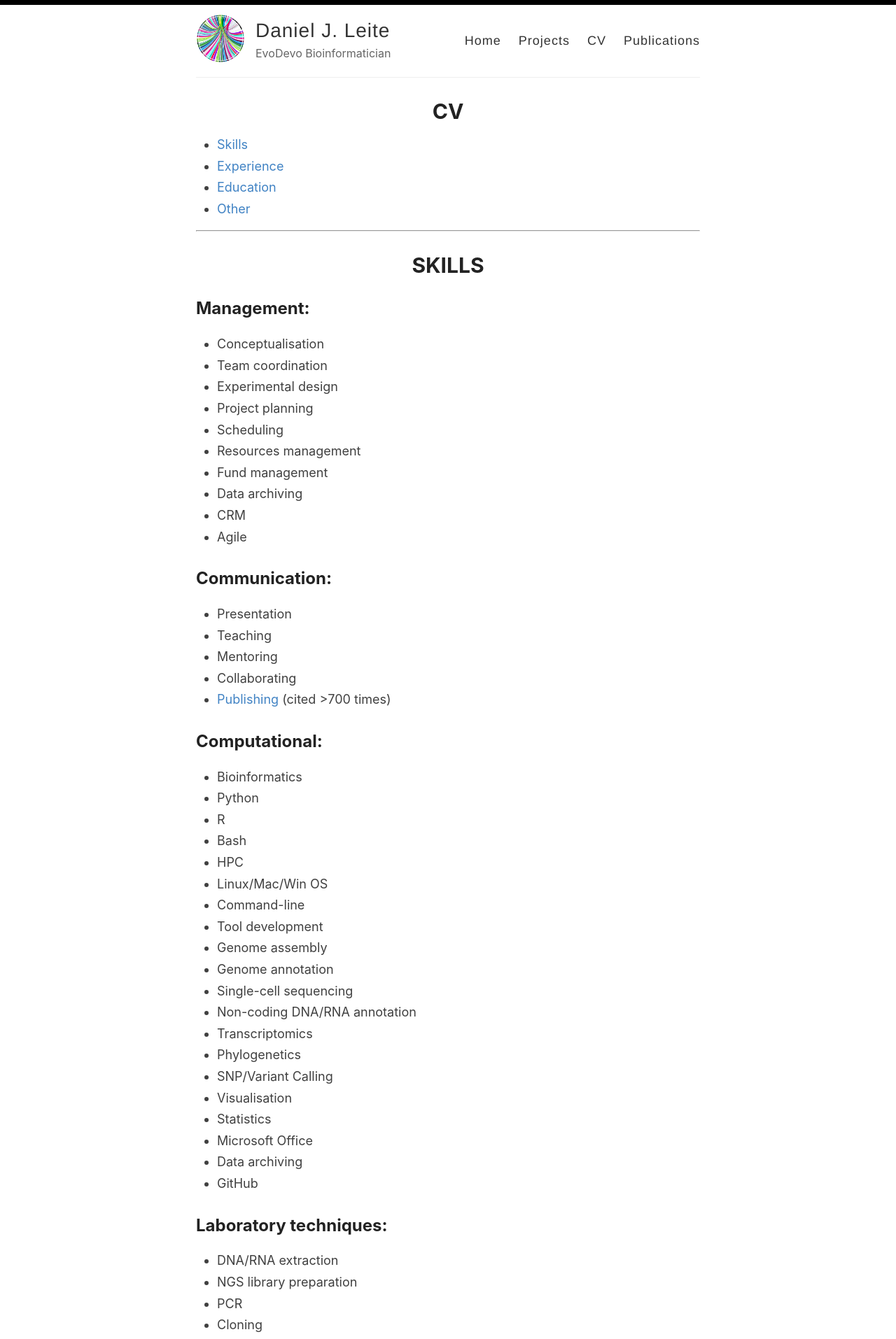
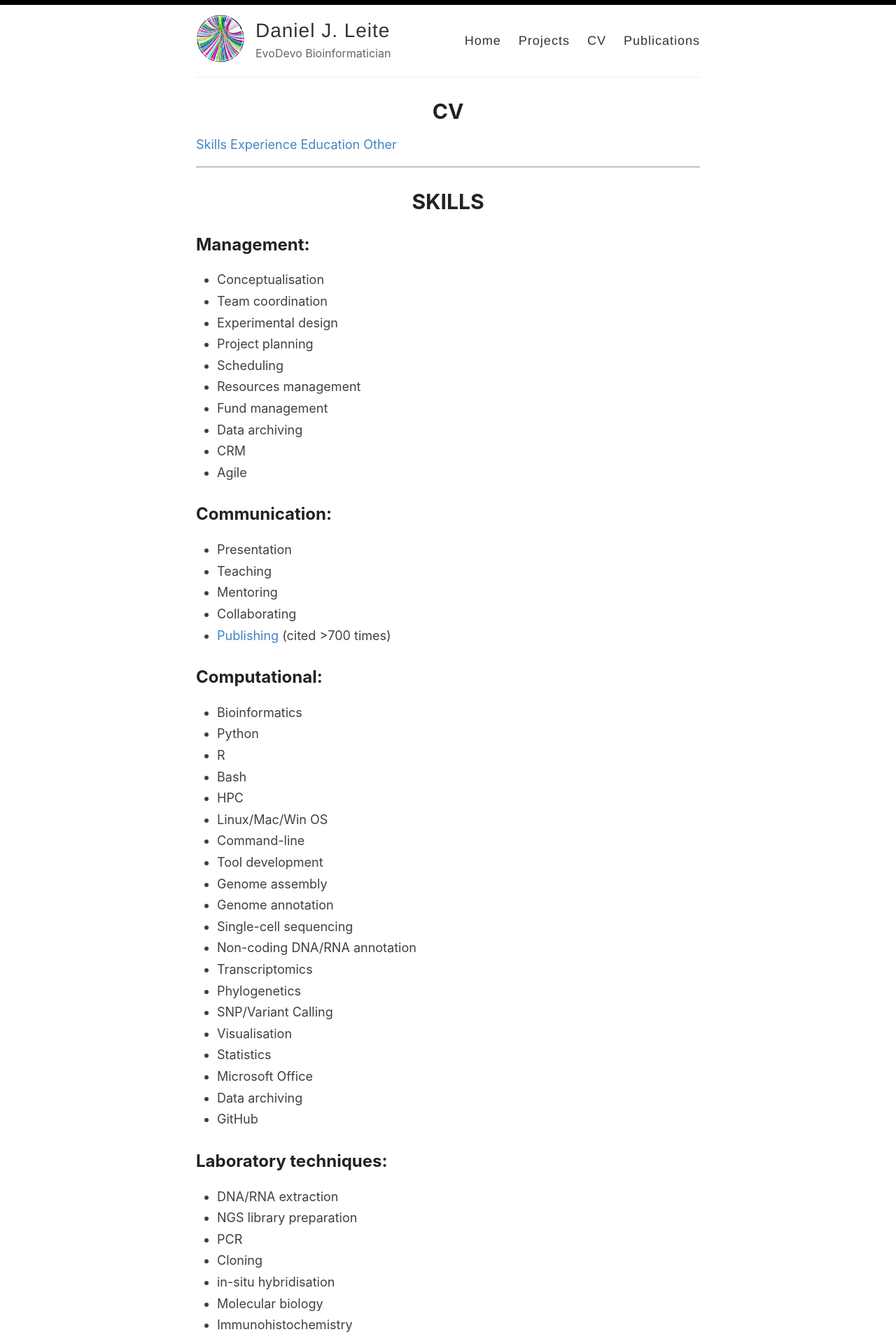
Before and after one commit to djleite/djleite.github.io, a Jekyll site: the page built from _pages/cv.md, in a window 1280 px wide. Shown: the top 1914 px of the page at 70% size. Built offline with Jekyll 4.4.1, drawn with Linux system fonts in a browser that asks for light colours.

Commit message:
cv updates

```diff
--- a/_pages/cv.md
+++ b/_pages/cv.md
@@ -4,10 +4,10 @@ title: CV
 permalink: /cv/
 ---
 
-- [Skills](/cv#skills)
-- [Experience](/cv#experience)
-- [Education](/cv#education)
-- [Other](/cv#other)
+[Skills](/cv#skills)
+[Experience](/cv#experience)
+[Education](/cv#education)
+[Other](/cv#other)
 
 ***
 
```
